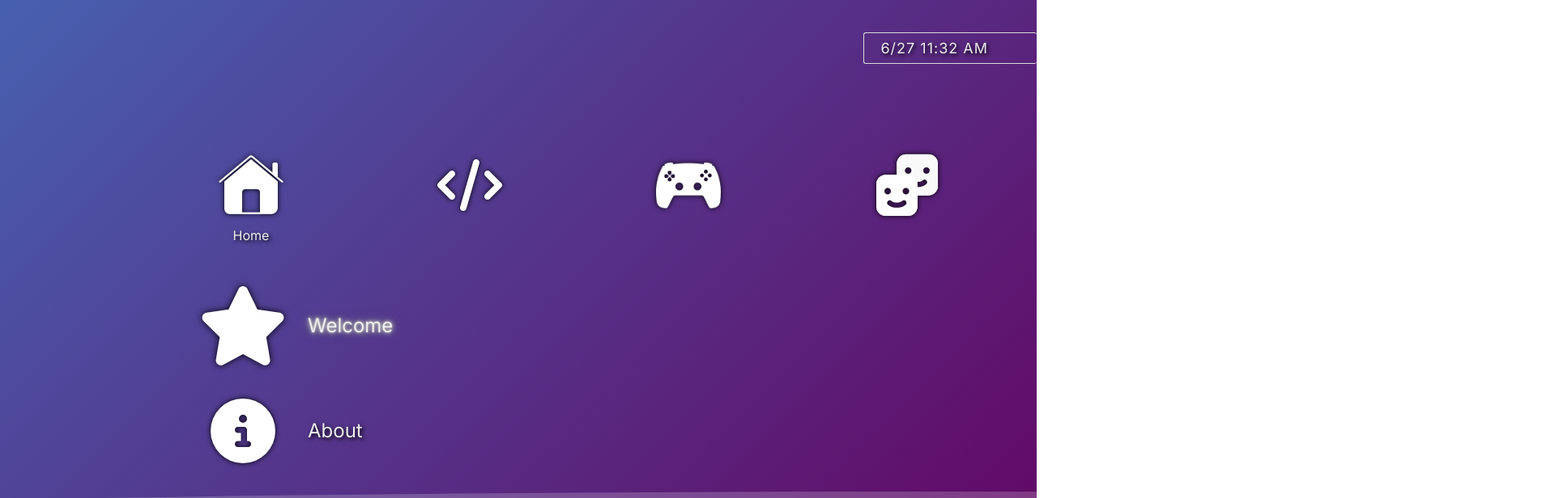
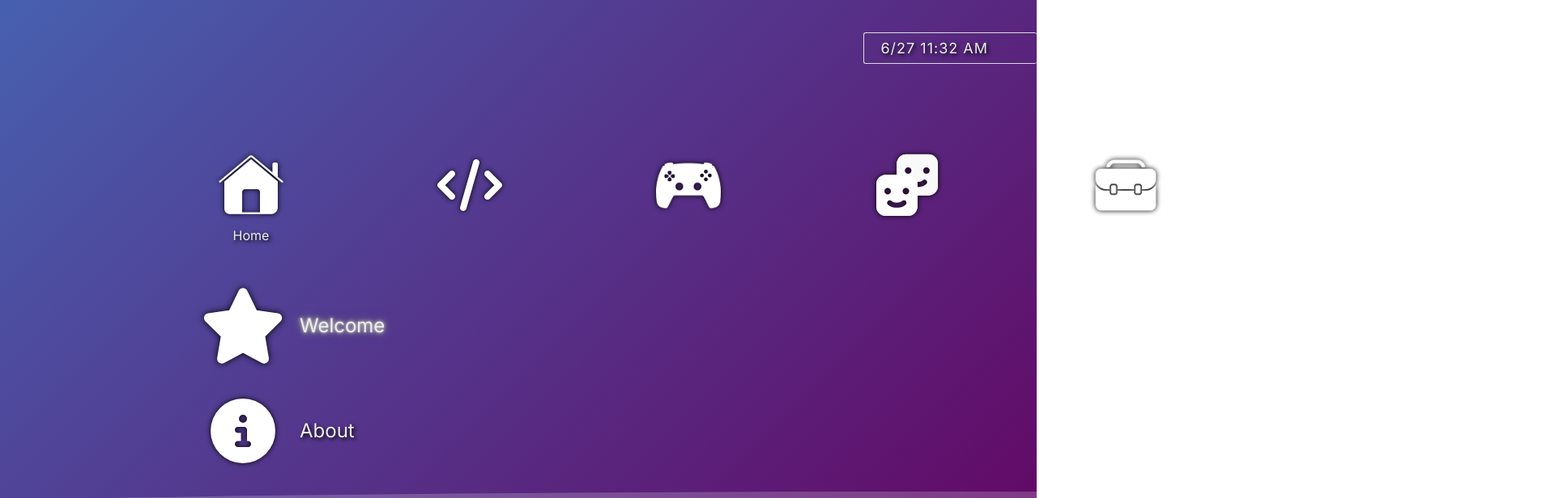
Before and after one commit to syntax-tm/gundwn.gg, a Next.js app: page / in a window 1280 px wide. Shown: the top 616 px of the page at 81% size, 1920 px wide, since content can reach past the window. Built offline with nearby package versions, Linux system fonts and the light colour scheme.

Commit message:
Fixed overflow scrollbar showing, restored various menu items, fixed stats fm icon, and more.

```diff
--- a/src/app/globals.css
+++ b/src/app/globals.css
@@ -19,6 +19,8 @@
 html {
   overflow-x: hidden;
   overscroll-behavior: none;
+  overflow-y: hidden;
+  color: white;
 }
 
 body {
--- a/src/components/icons/icons.tsx
+++ b/src/components/icons/icons.tsx
@@ -66,6 +66,7 @@ import exophaseIcon from "public/image/xmb/exophase.png";
 import chocoIcon from "public/image/xmb/choco.png";
 import nugetIcon from "public/image/xmb/nuget.png";
 import halo3generalBwIcon from "public/image/halo_3_general_bw.png";
+import statsFmIcon from "public/svg/statsfm.svg";
 
 const width: number = 150;
 const height: number = 150;
@@ -164,7 +165,7 @@ export const amazon: ReactElement = (
   <FontAwesomeIcon icon={faAmazon} className="xmb-icon justify-self-center" />
 );
 export const battleNet: ReactElement = (
-    <FontAwesomeIcon icon={faBattleNet} className="xmb-icon justify-self-center"  />
+  <FontAwesomeIcon icon={faBattleNet} className="xmb-icon justify-self-center" />
 );
 export const docker: ReactElement = (
   <FontAwesomeIcon icon={faDocker} className="xmb-icon justify-self-center fill-white accent-white" />
@@ -188,7 +189,7 @@ export const threads: ReactElement = (
   <FontAwesomeIcon icon={faThreads} className="xmb-icon justify-self-center" />
 );
 export const telegram: ReactElement = (
-    <FontAwesomeIcon icon={faTelegram} className="xmb-icon justify-self-center"  />
+  <FontAwesomeIcon icon={faTelegram} className="xmb-icon justify-self-center" />
 );
 export const home: ReactElement = (
   <Image src={homeIcon} className="xmb-icon justify-self-center" alt="home icon" />
@@ -203,7 +204,7 @@ export const gow3: ReactElement = (
   <Image src={gow3Icon} className="xmb-icon justify-self-center" alt="gow3 icon" />
 );
 export const info: ReactElement = (
-    <FontAwesomeIcon icon={faInfoCircle} className="xmb-icon justify-self-center"  />
+  <FontAwesomeIcon icon={faInfoCircle} className="xmb-icon justify-self-center" />
 );
 export const music: ReactElement = (
   <Image src={musicIcon} className="xmb-icon justify-self-center" alt="music icon" />
@@ -251,3 +252,11 @@ export const choco: ReactElement = (
 export const nuget: ReactElement = (
   <Image src={nugetIcon} className="xmb-icon justify-self-center" alt="nuget icon" />
 );
+// #1ed760
+export const statsFm: ReactElement = (
+  <svg className="xmb-icon justify-self-center fill-white stroke-white" viewBox="0 0 512 512" xmlns="http://www.w3.org/2000/svg">
+    <path d="M77.7698 151.964H31.8607C14.3745 151.964 0.199219 166.169 0.199219 183.691V477.17C0.199219 494.691 14.3745 508.896 31.8607 508.896H77.7698C95.256 508.896 109.431 494.691 109.431 477.17V183.691C109.431 166.169 95.256 151.964 77.7698 151.964Z" />
+    <path d="M277.239 0.72998H231.33C213.843 0.72998 199.668 14.9348 199.668 32.4574V477.17C199.668 494.691 213.843 508.896 231.33 508.896H277.239C294.726 508.896 308.9 494.691 308.9 477.17V32.4574C308.9 14.9348 294.726 0.72998 277.239 0.72998Z" />
+    <path d="M476.702 291.035H430.794C413.306 291.035 399.133 305.24 399.133 322.761V477.168C399.133 494.691 413.306 508.896 430.794 508.896H476.702C494.19 508.896 508.363 494.691 508.363 477.168V322.761C508.363 305.24 494.19 291.035 476.702 291.035Z" />
+  </svg>
+);
--- a/src/components/xmb-menu/xmb-menu-category.tsx
+++ b/src/components/xmb-menu/xmb-menu-category.tsx
@@ -21,16 +21,16 @@ export const MenuCategory = ({ index, category, x, y }: MenuCategoryProps) => {
     <>
       <div id={category.title} className={`xmb-category ${ active ? 'active' : 'inactive' }`}
       >
-        <div className="xmb-category-header grid">
+        <div className="xmb-category-header grid select-none">
           {category.icon}
           {active && (
-            <p className="xmb-category-title">
+            <p className="xmb-category-title select-none">
               {category.title}
             </p>
           )}
         </div>
         {active && (
-          <div className="xmb-category-items">
+          <div className="xmb-category-items select-none">
             {category.items !== undefined &&
               category.items.length > 0 &&
               category.items.map((item, i) => (
--- a/src/components/xmb-menu/xmb-menu-item.tsx
+++ b/src/components/xmb-menu/xmb-menu-item.tsx
@@ -44,7 +44,7 @@ export const MenuItem = ({ index, item, y }: MenuItemProps) => {
     <>
       <a
         id={item.id}
-        className={`xmb-item flex items-center justify-self-center ${active ? "active" : "inactive"} ${index === 0 ? "first" : ""}`}
+        className={`xmb-item flex items-center justify-self-center select-none ${active ? "active" : "inactive"} ${index === 0 ? "first" : ""}`}
         style={styleProps}
         href={item.link || ""}
         onClick={(e) => {
@@ -54,12 +54,12 @@ export const MenuItem = ({ index, item, y }: MenuItemProps) => {
         }}
         target="_blank">
         {item.icon}
-        <div className="pl-[20px] grid grid-cols-1 gap-4 content-around">
-          <p className="xmb-item-name text-nowrap">
+        <div className="grid grid-cols-1 gap-4 content-around select-none">
+          <p className="xmb-item-name text-nowrap select-none">
             {item.title}
           </p>
           {item.description && (
-            <p className="xmb-item-caption text-nowrap">
+            <p className="xmb-item-caption text-nowrap select-none">
               {item.description}
             </p>
           )}
--- a/src/components/xmb-menu/xmb.css
+++ b/src/components/xmb-menu/xmb.css
@@ -38,9 +38,10 @@ body {
   .xmb-icon {
     width: 80px;
     height: 80px;
-    margin-left: 20px;
+    margin-left: 10px;
     margin-top: 10px;
     margin-bottom: 10px;
+    margin-right: 10px;
   }
 
   img, svg {
@@ -64,6 +65,7 @@ body {
     color: #dadada;
     transition: margin-right 300ms, margin-left 300ms;
     z-index: -2;
+    position: absolute;
     /* overflow: hidden; */
   }
 
@@ -87,6 +89,7 @@ body {
     color: white;
     scale: 0.8;
   }
+
 }
 
 /* .xmb-category.active {
@@ -97,10 +100,8 @@ body {
   background-color: #7cf16d67;
 } */
 
-
-
 .xmb-item.active > .xmb-icon {
-  scale: 1.1;
+  scale: 1.05;
 }
 
 .xmb-item.active > .xmb-item-name {
@@ -113,7 +114,7 @@ body {
 
 .xmb-item-name {
   font-size: 1.5rem;
-  margin-left: 10px;
+  margin-left: 20px;
 }
 
 .xmb-item.active .xmb-item-name {
--- a/src/services/menuBuilder.ts
+++ b/src/services/menuBuilder.ts
@@ -33,7 +33,7 @@ function buildDevCategory(): XmbCategory {
         //new XmbItem("choco", "Chocolatey", icons.choco, 'https://community.chocolatey.org/profiles/syntax-tm'),
         //new XmbItem("nuget", "Nuget.org", icons.nuget, 'https://www.nuget.org/profiles/syntax-tm'),
         //new XmbItem("myget", "MyGet", icons.boxes, 'https://www.myget.org/users/syntax-tm'),
-        new XmbItem("dockerhub", "DockerHub", icons.docker, 'https://hub.docker.com/u/syntaxtm'),
+        //new XmbItem("dockerhub", "DockerHub", icons.docker, 'https://hub.docker.com/u/syntaxtm'),
         new XmbItem("stackoverflow", "StackOverflow", icons.stackOverflow, 'https://stackoverflow.com/users/6823084/trey'),
     ];
     const category: XmbCategory = new XmbCategory(1, "Dev", icons.code, items);
@@ -47,12 +47,12 @@ function buildGamingCategory(): XmbCategory {
 
     const items: XmbItem[] = [
         src,
-        //new XmbItem("youtube", "YouTube", icons.youtube),
-        //new XmbItem("steam", "Steam", icons.steam, 'https://s.team/p/dwq-wrkt'),
+        new XmbItem("youtube", "YouTube", icons.youtube, 'https://youtube.com/@gundwn'),
+        new XmbItem("steam", "Steam", icons.steam, 'https://s.team/p/dwq-wrkt'),
         new XmbItem("xbox", "Xbox", icons.xbox, 'http://live.xbox.com/Profile?Gamertag=gundwn'),
         //new XmbItem("battlenet", "Battle.net", icons.battleNet, 'Gundwn#11586'),
         new XmbItem("exophase", "Exophase", icons.exophase, 'https://www.exophase.com/user/Gundwn/'),
-        new XmbItem("trueachievements", "TrueAchievements", icons.trueachievements),
+        new XmbItem("trueachievements", "TrueAchievements", icons.trueachievements, 'https://www.trueachievements.com/gamer/Gundwn'),
         new XmbItem("twitch", "Twitch", icons.twitch, 'https://twitch.tv/Gundwn'),
     ];
     const category: XmbCategory = new XmbCategory(2, "Gaming", icons.games, items);
@@ -66,13 +66,13 @@ function buildSocialCategory(): XmbCategory {
 
     const items: XmbItem[] = [
         discord,
-        //new XmbItem("youtube", "YouTube", icons.youtube, 'https://www.youtube.com/@Gundwn'),
-        //new XmbItem("facebook", "Facebook", icons.facebook, 'https://www.facebook.com/gundwnsrc'),
+        new XmbItem("youtube", "YouTube", icons.youtube, 'https://www.youtube.com/@Gundwn'),
+        new XmbItem("facebook", "Facebook", icons.facebook, 'https://www.facebook.com/gundwnsrc'),
         new XmbItem("instagram", "Instagram", icons.instagram, 'https://instagram.com/GundwnSRC'),
         //new XmbItem("x", "X", icons.xTwitter, 'https://x.com/gundwnsrc'),
         //XmbItem.create("snapchat", "Snapchat", icons.snapchat, () => { alert(''); }),
         new XmbItem("spotify", "Spotify", icons.spotify, 'https://open.spotify.com/user/1280499465'),
-        new XmbItem("stats.fm", "Stats.fm", icons.chart, 'https://stats.fm/gundwn'),
+        new XmbItem("stats.fm", "Stats.fm", icons.statsFm, 'https://stats.fm/gundwn'),
         //new XmbItem("telegram", "Telegram", icons.telegram, 'https://t.me/Gundwn')
     ];
     const category: XmbCategory = new XmbCategory(3, "Social", icons.user, items);
```
Also changed, not shown: public/svg/statsfm.svg (added). Lines whose indentation alone changed are shown as unchanged.
